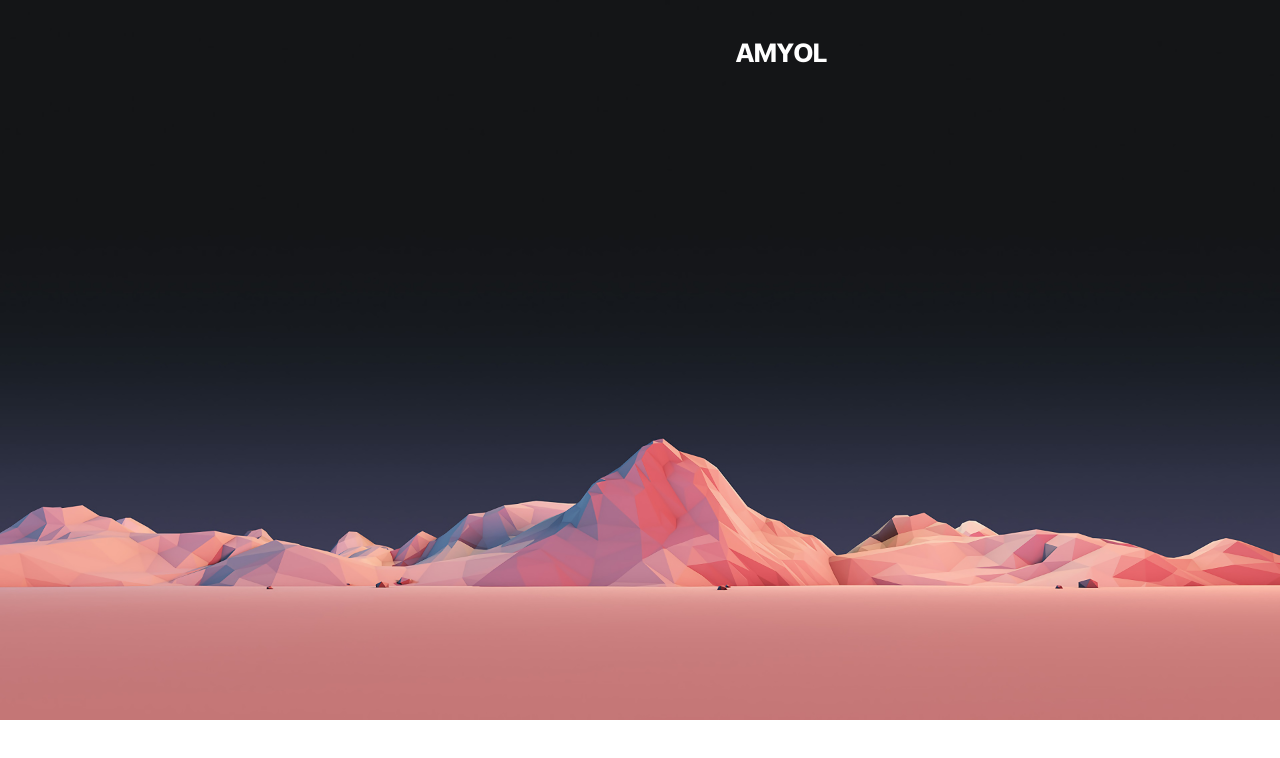
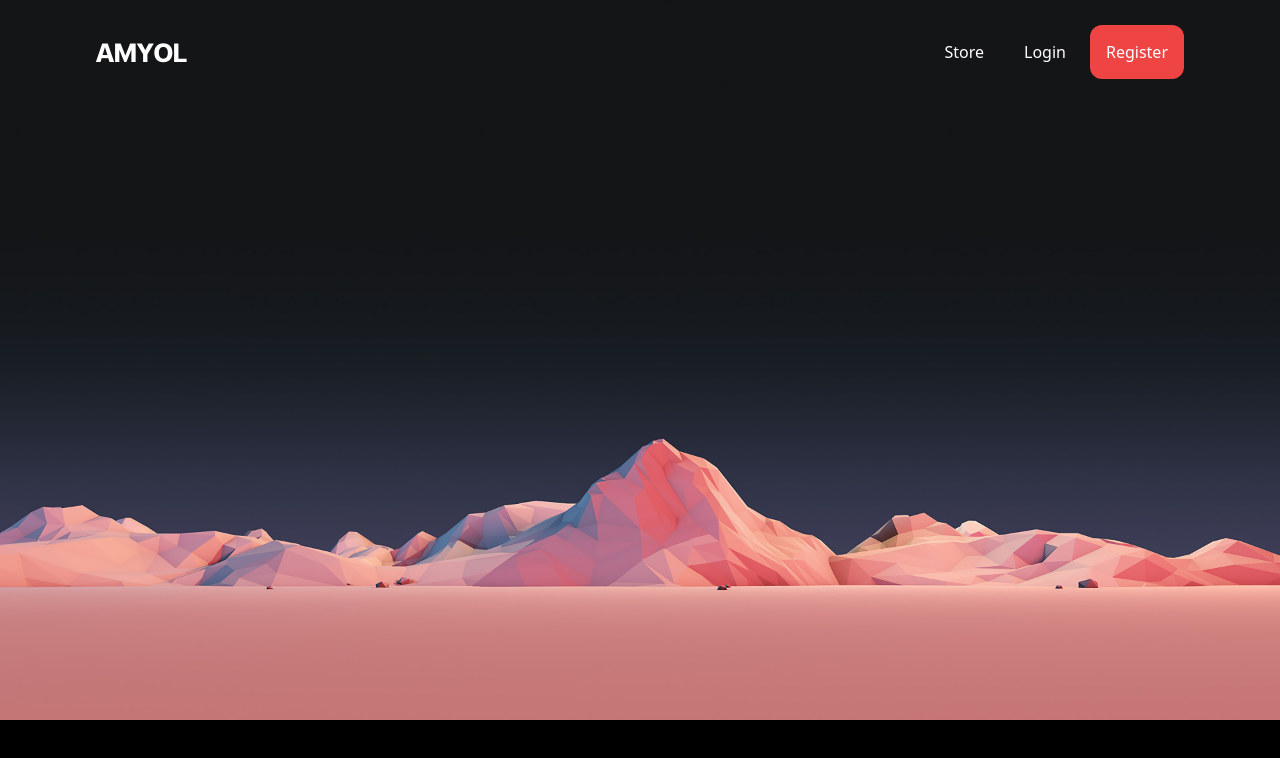
Before and after one commit to CrankyGus/practice-next-frontend, a Next.js app: page / in a window 1280 px wide. Shown: the top 758 px of the page. Built offline with nearby package versions, Linux system fonts and the light colour scheme.

Commit message:
Clean projects

```diff
--- a/pages/index.tsx
+++ b/pages/index.tsx
@@ -6,7 +6,7 @@ import Navbar from '../components/Navbar/Navbar'
 
 const Home: NextPage = () => {
   return (
-    <div className="flex min-h-screen flex-col items-center justify-center py-2">
+    <div className="h-[1000px]">
       <Head>
         <title>Create Next App</title>
         <link rel="icon" href="/favicon.ico" />
--- a/styles/globals.css
+++ b/styles/globals.css
@@ -12,3 +12,12 @@
     font-family: MinimalBold;
     src: url('./fonts/FC\ Minimal\ Bold.ttf');
 }
+
+@layer base{
+    body{
+        @apply bg-black
+    }
+    header{
+        @apply fixed top-0 z-50 flex w-full items-center justify-between  transition-all
+    }
+}
```
